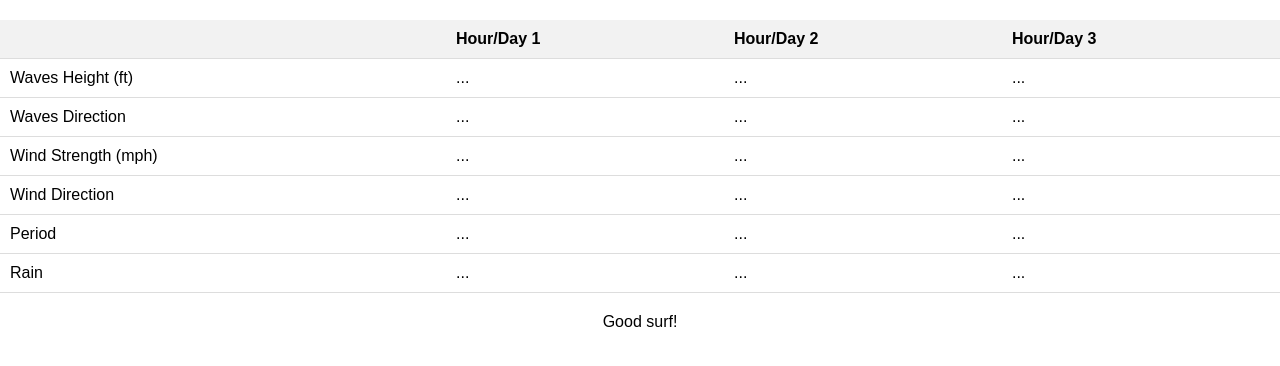
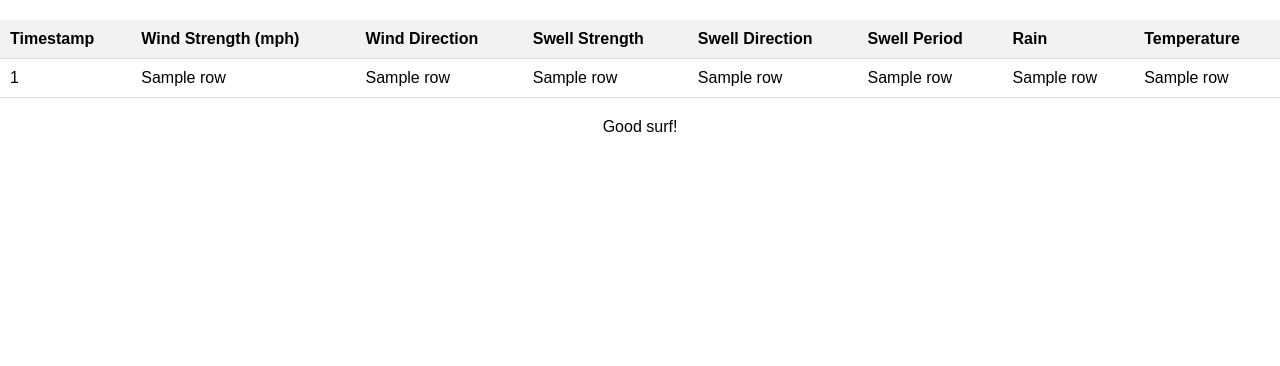
Before and after one commit to pemariano/docker-app, a Flask app: template templates/index.html in a window 1280 px wide. Shown: the part 77-443 px from the top of the page. Run offline with Flask 3, Linux system fonts and the light colour scheme; the template is opened without the code that fills it: most values are stand-ins (such as "Sample title", 1, 10 or a date in 2020).

Commit message:
Add files via upload

```diff
--- a/templates/index.html
+++ b/templates/index.html
@@ -45,48 +45,27 @@
     <div id="forecast">
         <table>
             <tr>
-                <th></th> <!-- Empty header for hours/days -->
-                <th>Hour/Day 1</th>
-                <th>Hour/Day 2</th>
-                <th>Hour/Day 3</th>
-                <!-- Add more columns as needed -->
+                <th>Timestamp</th>
+                <th>Wind Strength (mph)</th>
+                <th>Wind Direction</th>
+                <th>Swell Strength</th>
+                <th>Swell Direction</th>
+                <th>Swell Period</th>
+                <th>Rain</th>
+                <th>Temperature</th>
             </tr>
+            {% for row in data %}
             <tr>
-                <td>Waves Height (ft)</td>
-                <td>...</td> <!-- Forecast data will be dynamically loaded here -->
-                <td>...</td>
-                <td>...</td>
+                <td>{{ row[0] }}</td>
+                <td>{{ row[1] }}</td>
+                <td>{{ row[2] }}</td>
+                <td>{{ row[3] }}</td>
+                <td>{{ row[4] }}</td>
+                <td>{{ row[5] }}</td>
+                <td>{{ row[6] }}</td>
+                <td>{{ row[7] }}</td>
             </tr>
-            <tr>
-                <td>Waves Direction</td>
-                <td>...</td>
-                <td>...</td>
-                <td>...</td>
-            </tr>
-            <tr>
-                <td>Wind Strength (mph)</td>
-                <td>...</td>
-                <td>...</td>
-                <td>...</td>
-            </tr>
-            <tr>
-                <td>Wind Direction</td>
-                <td>...</td>
-                <td>...</td>
-                <td>...</td>
-            </tr>
-            <tr>
-                <td>Period</td>
-                <td>...</td>
-                <td>...</td>
-                <td>...</td>
-            </tr>
-            <tr>
-                <td>Rain</td>
-                <td>...</td>
-                <td>...</td>
-                <td>...</td>
-            </tr>
+            {% endfor %}
         </table>
     </div>
     <div class="good-surf">
```
